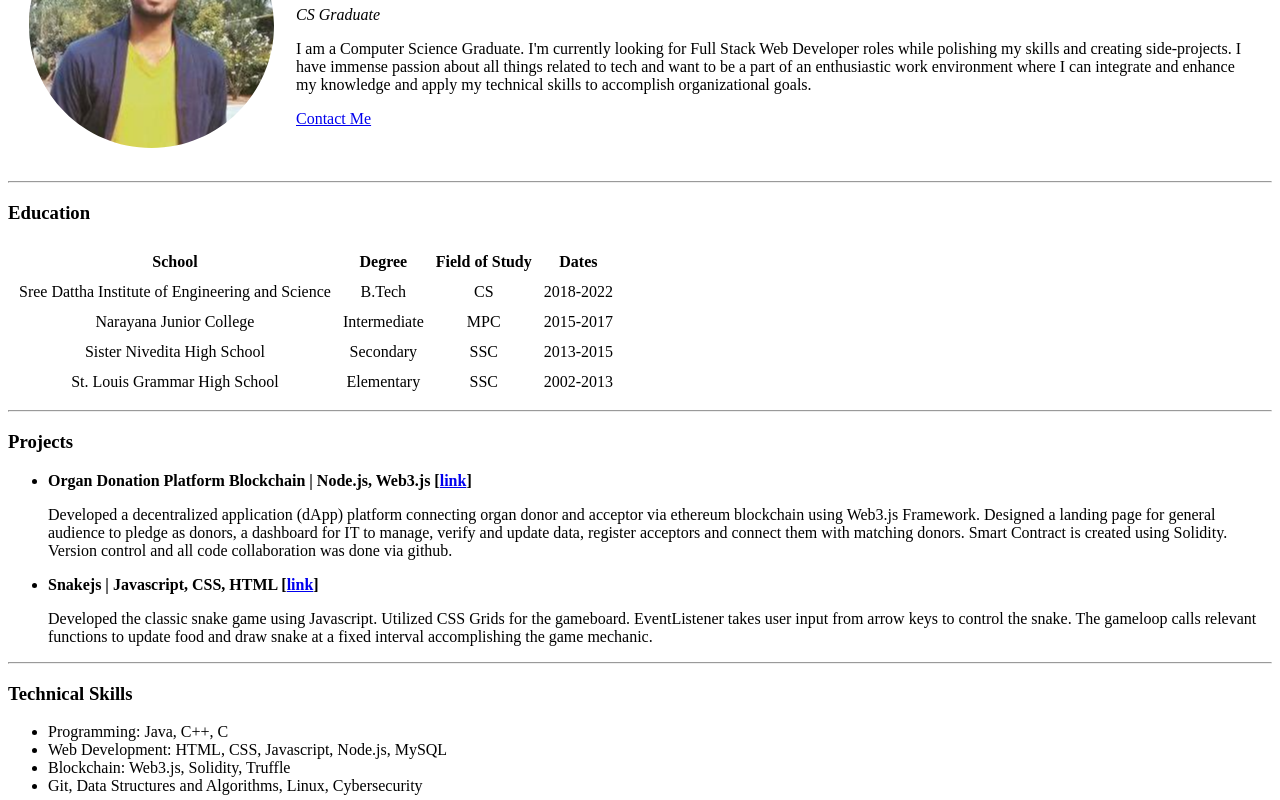
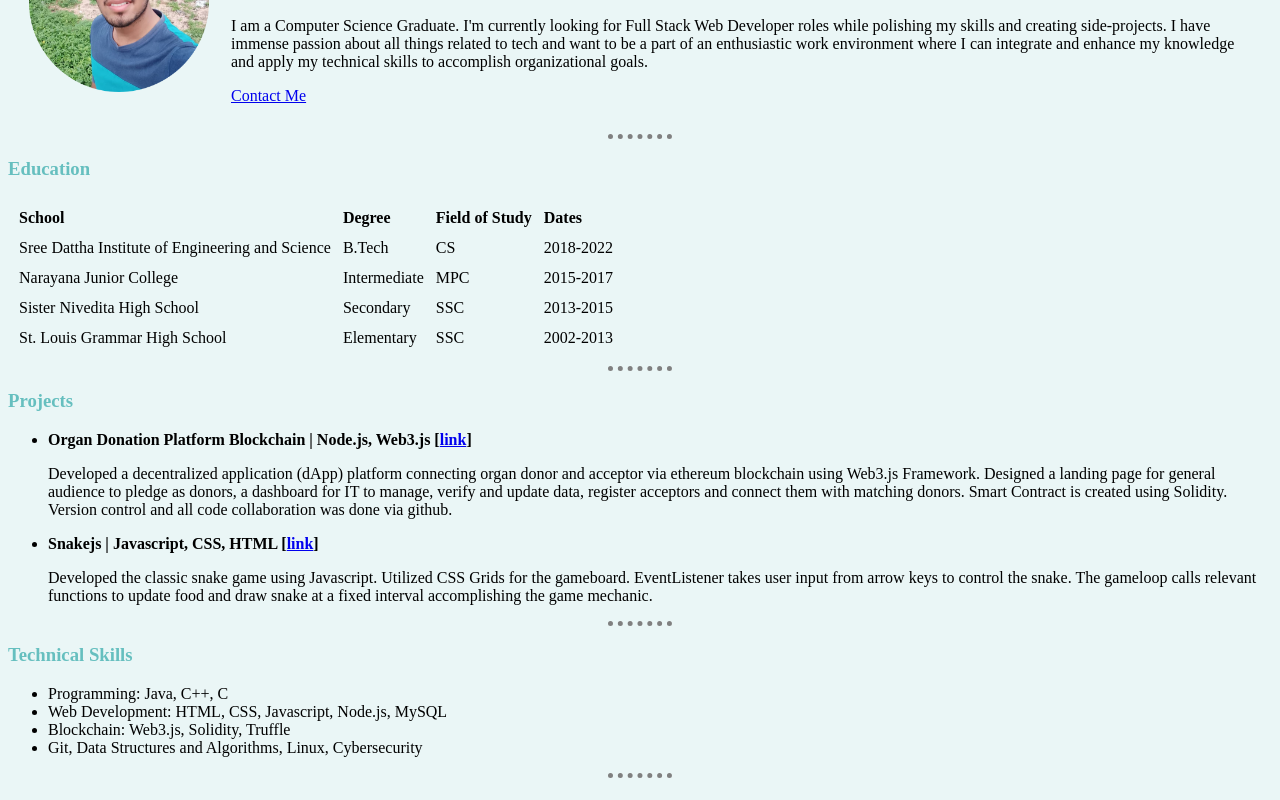
Before and after one commit to RahulSabinkar/cv, a plain HTML site: page index.html in a window 1280 px wide. Shown: the part 144-944 px from the top of the page. Drawn offline with Linux system fonts and the light colour scheme.

Commit message:
added basic css

```diff
--- /dev/null
+++ b/css/styles.css
@@ -0,0 +1,18 @@
+body {
+  background-color: #EAF6F6;
+}
+
+hr {
+  border-style: dotted none none none;
+  border-color: grey;
+  border-width: 5px;
+  width: 5%;
+}
+
+img {
+  width: 180px;
+}
+
+h1,h3 {
+  color: #66BFBF
+}
--- a/index.html
+++ b/index.html
@@ -7,6 +7,7 @@
   <meta name="keywords" content="Portfolio, Personal Site, Resume, CV">
   <meta name="author" content="Rahul Sabinkar">
   <meta name="viewport" content="width=device-width, initial-scale=1.0">
+  <link rel="stylesheet" href="css/styles.css">
   <title>Rahul's Portfolio</title>
 </head>
 
@@ -14,7 +15,7 @@
 
   <table cellspacing="20">
     <tr>
-      <td><img src="assets/portrait-circle.png" alt="A portrait picture of Rahul Sabinkar"></td>
+      <td><img src="assets/profile.png" alt="A portrait picture of Rahul Sabinkar"></td>
       <br>
       <td>
         <h1>Rahul Sabinkar</h1>
@@ -34,13 +35,13 @@
 
   <h3>Education</h3>
   <table cellspacing="10">
-    <thead>
+    <thead align="left">
       <th>School</th>
       <th>Degree</th>
       <th>Field of Study</th>
       <th>Dates</th>
     </thead>
-    <tbody align="center">
+    <tbody>
       <tr>
         <td>Sree Dattha Institute of Engineering and Science</td>
         <td>B.Tech</td>
```
Also changed, not shown: contact-me.html (+1 -0 lines), assets/profile.png (added).
